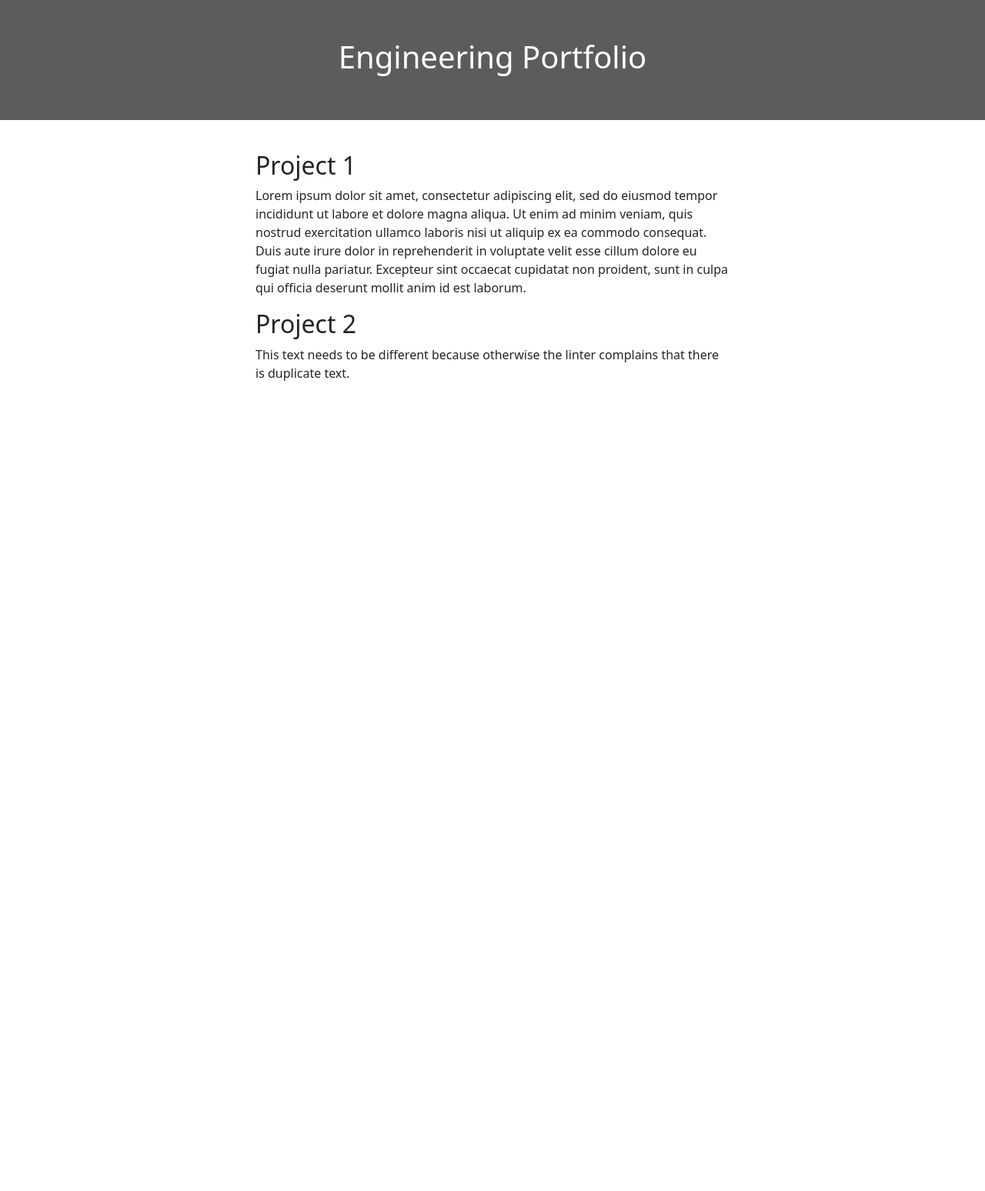
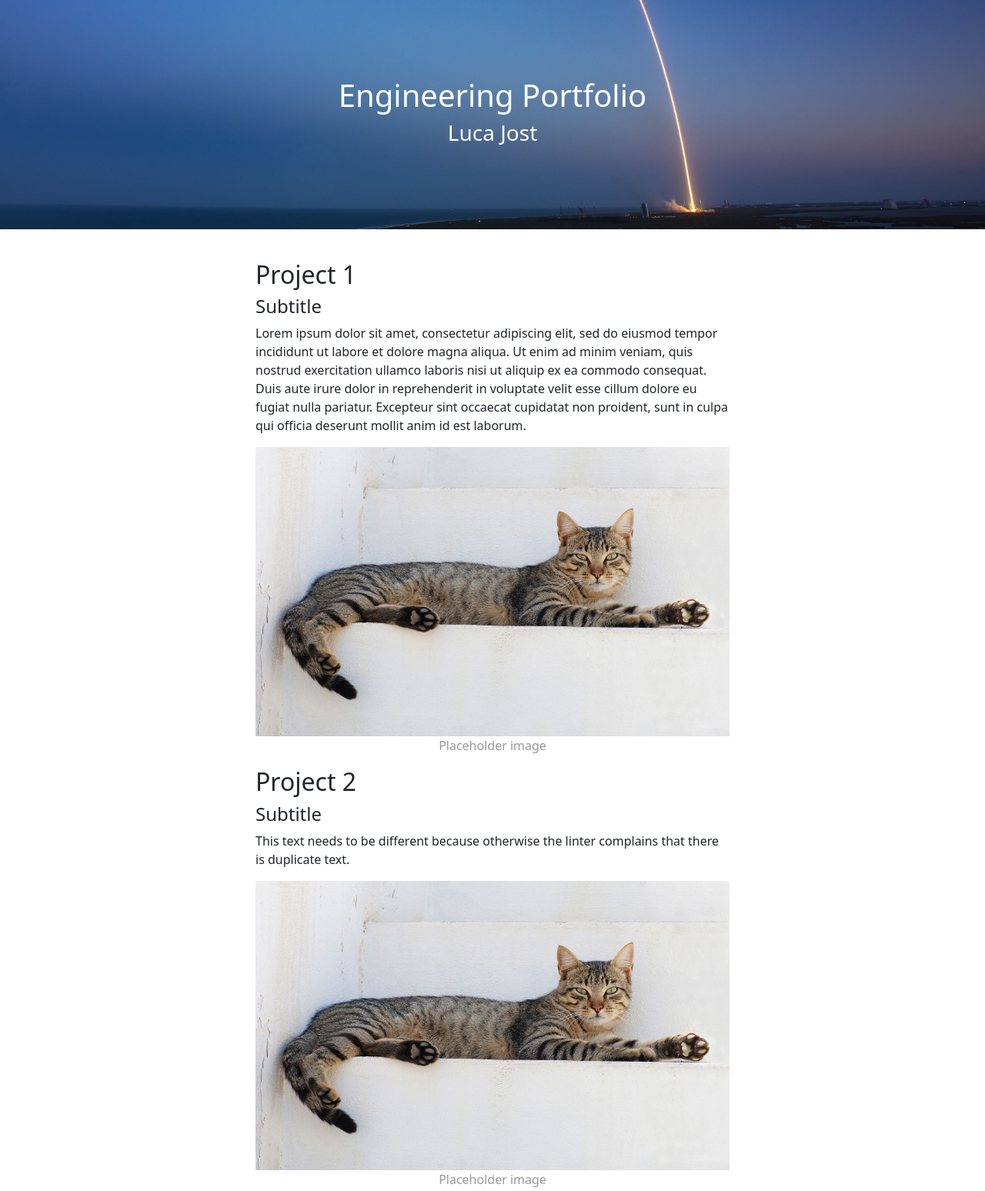
Before and after one commit to l-jost/ljost-website, a website: page index.html in a window 1280 px wide. Shown: the top 1548 px of the page at 77% size. Before the commit the page ends 800 px from the top, so only its background shows below. Drawn offline with nearby package versions, Linux system fonts and the light colour scheme.

Commit message:
Add placeholder projects with images

```diff
--- a/css/styles.css
+++ b/css/styles.css
@@ -7,9 +7,11 @@ body {
 }
 
 header {
-  background-color: #5c5c5c;
+  background-image: url("../images/space.jpg");
+  background-size: cover;
+  background-position: bottom;
   color: #fff;
-  padding: 50px;
+  padding: 100px;
   text-align: center;
 }
 
@@ -22,3 +24,14 @@ footer {
   color: #fff;
   padding: 20px;
 }
+
+.image {
+  width: 100%;
+  height: auto;
+}
+
+.image-desc {
+  text-align: center;
+  font-size: 16px;
+  color: #999;
+}
--- a/index.html
+++ b/index.html
@@ -4,37 +4,57 @@
     <meta charset="utf-8">
     <meta name="viewport" content="width=device-width, initial-scale=1">
     <meta http-equiv="X-UA-Compatible" content="IE=edge">
-    <title>Bootstrap demo</title>
+    <title>Engineering Portfolio | Luca Jost</title>
     <link href="https://cdn.jsdelivr.net/npm/bootstrap@5.3.2/dist/css/bootstrap.min.css" rel="stylesheet" integrity="sha384-T3c6CoIi6uLrA9TneNEoa7RxnatzjcDSCmG1MXxSR1GAsXEV/Dwwykc2MPK8M2HN" crossorigin="anonymous">
     <link href="css/styles.css" rel="stylesheet">
   </head>
   <body>
     <script defer src="https://cdn.jsdelivr.net/npm/bootstrap@5.3.2/dist/js/bootstrap.bundle.min.js" integrity="sha384-C6RzsynM9kWDrMNeT87bh95OGNyZPhcTNXj1NW7RuBCsyN/o0jlpcV8Qyq46cDfL" crossorigin="anonymous"></script>
+    <!-- Header -->
     <header class="container-fluid">
-        <div class="col">
+      <div class="row justify-content-center">
+        <div class="col-12 col-md-8 col-lg-6">
           <h1>Engineering Portfolio</h1>
+          <h3>Luca Jost</h3>
         </div>
+      </div>
     </header>
     <main class="container-fluid">
-      <!-- center the content -->
+      <!-- First Project -->
       <div class="row justify-content-center">
         <div class="col-12 col-md-8 col-lg-6">
           <h2>Project 1</h2>
+          <h4>Subtitle</h4>
           <p>Lorem ipsum dolor sit amet, consectetur adipiscing elit, sed do eiusmod tempor incididunt ut
             labore et dolore magna aliqua. Ut enim ad minim veniam, quis nostrud exercitation ullamco laboris
             nisi ut aliquip ex ea commodo consequat. Duis aute irure dolor in reprehenderit in voluptate velit
             esse cillum dolore eu fugiat nulla pariatur. Excepteur sint occaecat cupidatat non proident, sunt
             in culpa qui officia deserunt mollit anim id est laborum.</p>
+          <img class="image" src="images/placeholder.jpg" alt="placeholder image">
+          <p class="image-desc">Placeholder image</p>
         </div>
       </div>
+      <!-- Second Project -->
       <div class="row justify-content-center">
         <div class="col-12 col-md-8 col-lg-6">
           <h2>Project 2</h2>
+          <h4>Subtitle</h4>
           <p>This text needs to be different because otherwise the linter complains that there is duplicate
             text.</p>
+          <img class="image" src="images/placeholder.jpg" alt="placeholder image">
+          <p class="image-desc">Placeholder image</p>
+        </div>
+      </div>
+      <!-- Third Project -->
+      <div class="row justify-content-center">
+        <div class="col-12 col-md-8 col-lg-6">
+          <h2>Project 3</h2>
+          <h4>Subtitle</h4>
+          <p>Yet another awesome project</p>
+          <img class="image" src="images/placeholder.jpg" alt="placeholder image">
+          <p class="image-desc">Placeholder image</p>
         </div>
       </div>
     </main>
-
   </body>
 </html>
```
Also changed, not shown: images/placeholder.jpg (added), images/space.jpg (added).
